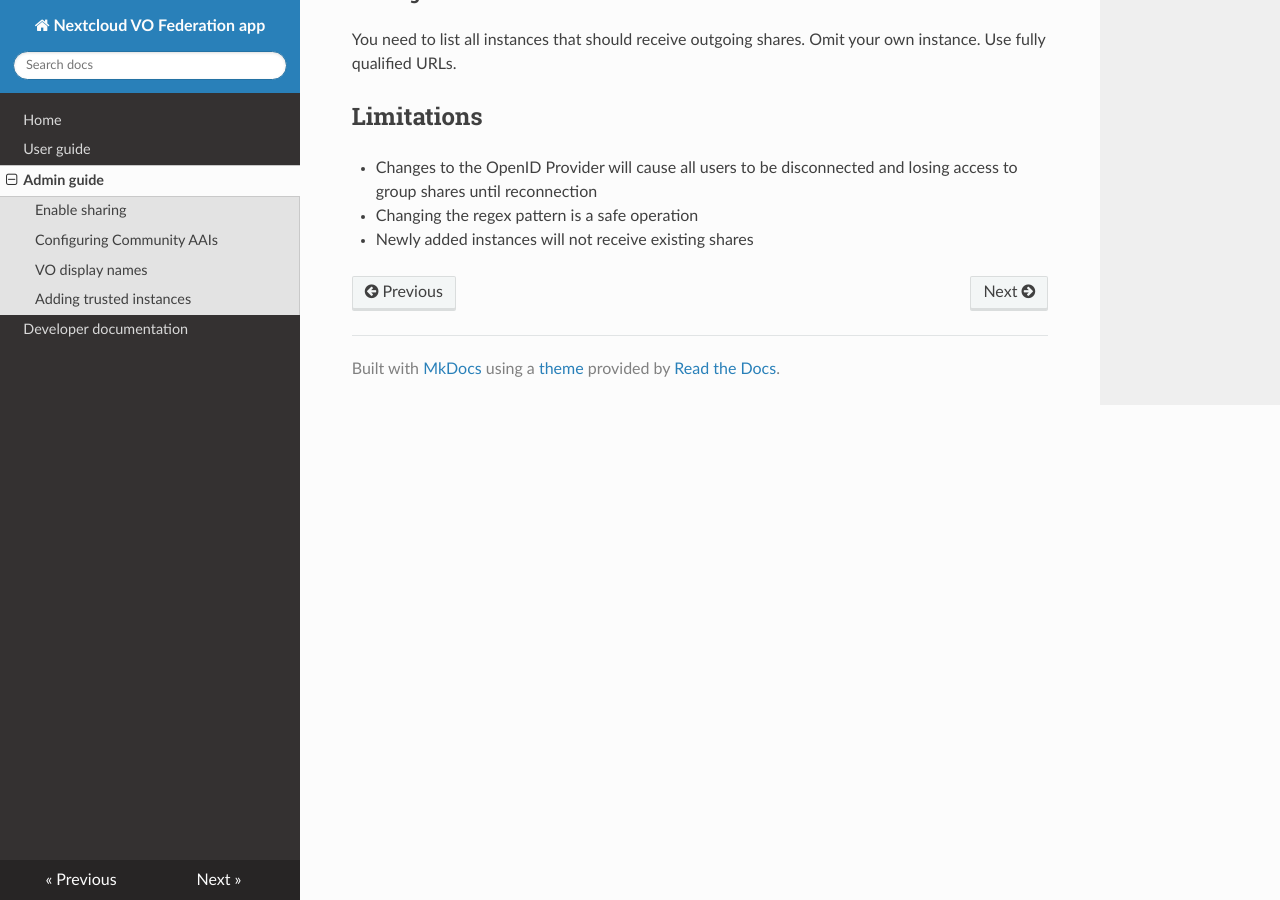
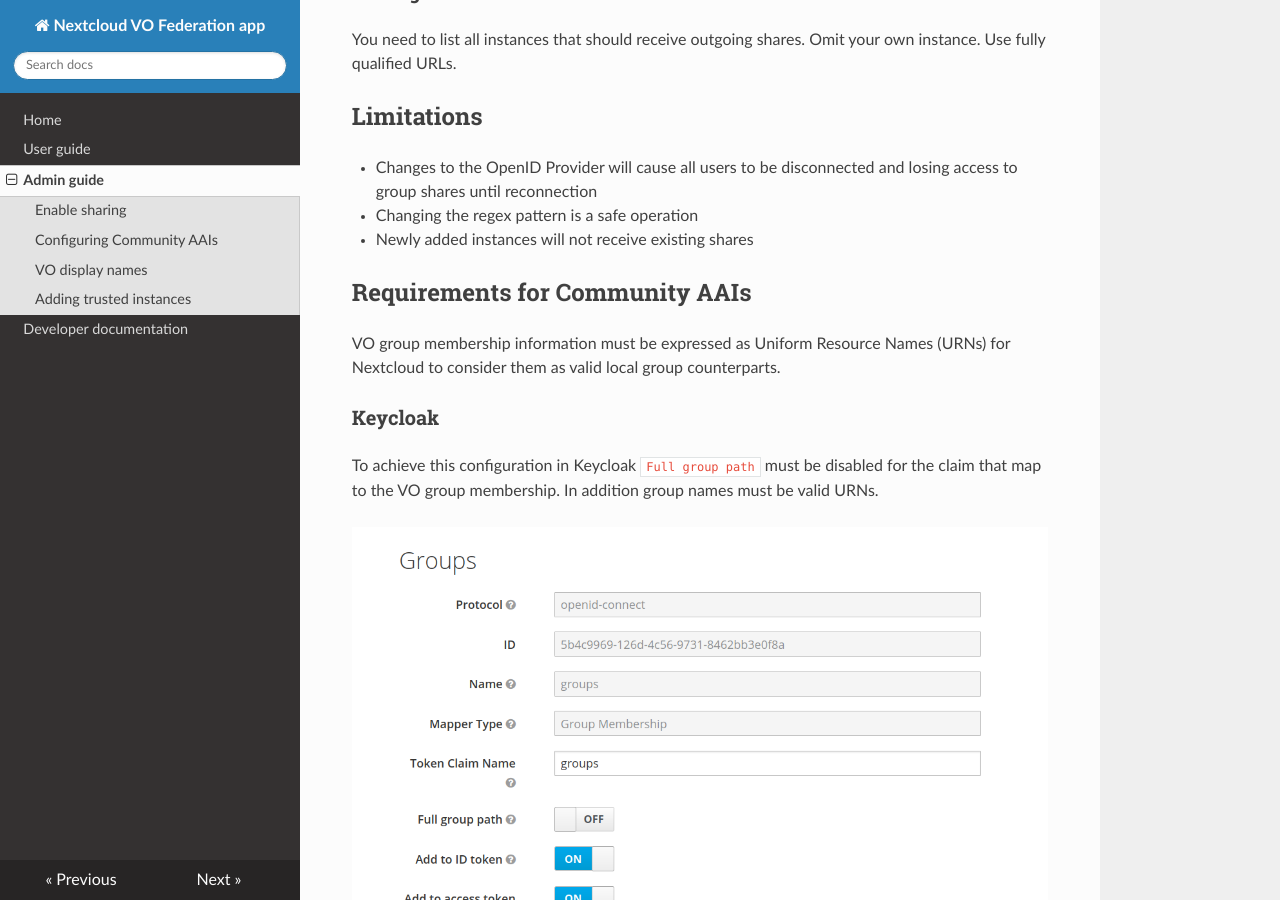
Before and after one commit to nextcloud/vo_federation, an MkDocs documentation site: the page built from docs/admin-guide.md, in a window 1280 px wide and 900 px high, scrolled down 1899 px. Built offline with MkDocs 1.6.1, drawn with Linux system fonts in a browser that asks for light colours; nearby versions of some CDN libraries.

Commit message:
Document requirements for using Keycloak as AAI

```diff
--- a/docs/admin-guide.md
+++ b/docs/admin-guide.md
@@ -59,3 +59,13 @@ You need to list all instances that should receive outgoing shares. Omit your ow
 * Changes to the OpenID Provider will cause all users to be disconnected and losing access to group shares until reconnection
   * Changing the regex pattern is a safe operation
 * Newly added instances will not receive existing shares
+
+## Requirements for Community AAIs
+
+VO group membership information must be expressed as Uniform Resource Names (URNs) for Nextcloud to consider them as valid local group counterparts.
+
+### Keycloak
+
+To achieve this configuration in Keycloak `Full group path` must be disabled for the claim that map to the VO group membership. In addition group names must be valid URNs.
+
+![Keycloak group membership mapping](images/aai-keycloak-group-membership-mapping.png)
```
Also changed, not shown: docs/images/aai-keycloak-group-membership-mapping.png (added).
